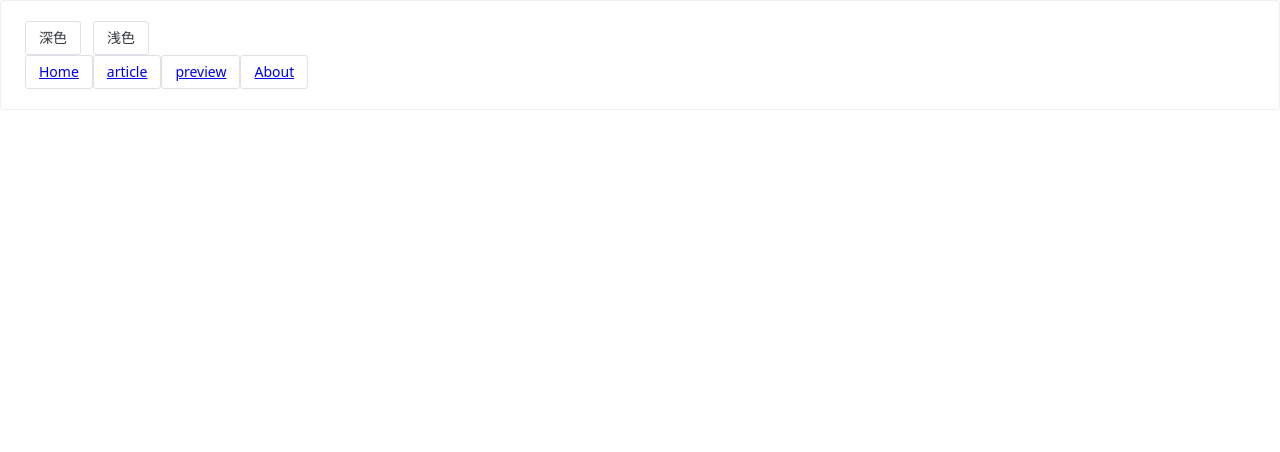
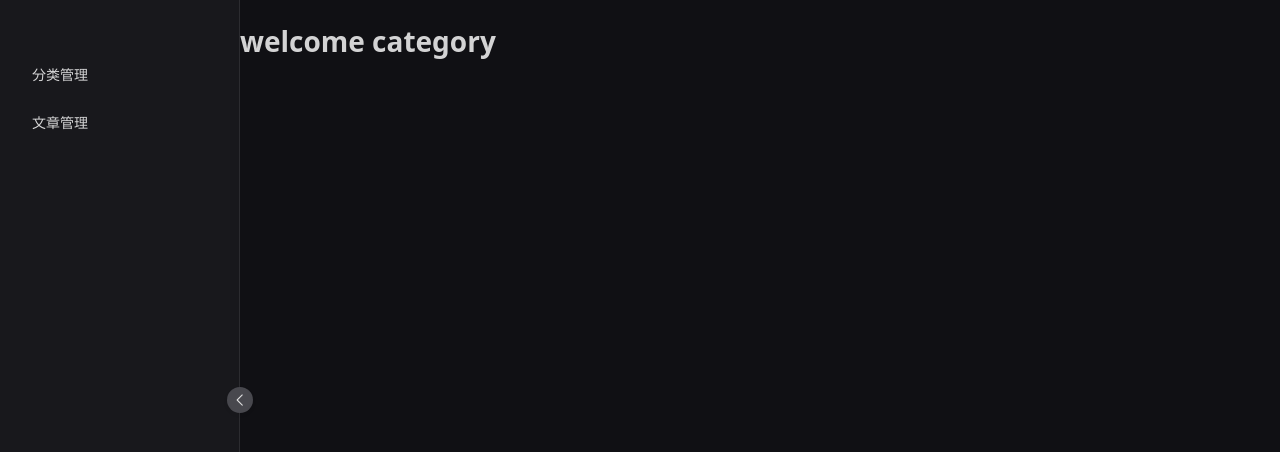
Before and after one commit to Chasers2021/super-blog, a Vue app: page /category in a window 1280 px wide. Shown: the top 452 px of the page. Built offline with nearby package versions, Linux system fonts and the light colour scheme.

Commit message:
feat: 添加菜单

```diff
--- a/src/App.vue
+++ b/src/App.vue
@@ -1,34 +1,26 @@
 
 <template>
-  <n-config-provider :theme="theme">
-    <n-card>
-      <n-space>
-        <n-button @click="theme = darkTheme">深色</n-button>
-        <n-button @click="theme = null">浅色</n-button>
-      </n-space>
-      <n-button>
-          <RouterLink to="/">Home</RouterLink>
-        </n-button>
-        <n-button>
-          <RouterLink to="/article">article</RouterLink>
-        </n-button>
-        <n-button>
-          <RouterLink to="/preview">preview</RouterLink>
-        </n-button>
-        <n-button>
-          <RouterLink to="/about">About</RouterLink>
-        </n-button>
-    </n-card>
+  <n-config-provider :theme="theme" class="config-provider">
+    <layout class="layout">
+      <router-view />
+    </layout>
+  </n-config-provider>
+</template>
 
-    <RouterView />
+<script setup lang="ts">
+  import { RouterView } from "vue-router";
+  import Layout from './layout/index.vue';
+  import { ref } from "vue";
+  import { darkTheme ,NConfigProvider } from 'naive-ui';
+  const theme = ref(darkTheme);
+</script>
 
-  </n-config-provider>
+<style lang="less" scoped>
+  .config-provider {
+    height: 100%;
 
-
-</template>
-<script setup lang="ts">
-  import { RouterLink, RouterView } from "vue-router";
-  import { ref } from "vue";
-  import { darkTheme ,NConfigProvider} from 'naive-ui';
-  const theme = ref('');
-  </script>
+    .layout {
+      height: 100%;
+    }
+  }
+</style>
--- a/src/components/HelloWorld.vue
+++ b/src/components/HelloWorld.vue
@@ -1,8 +1,8 @@
+
 <script setup lang="ts">
 defineProps<{
   msg: string
-}>()
-export default {}
+}>();
 </script>
 
 <template>
--- /dev/null
+++ b/src/layout/index.vue
@@ -0,0 +1,37 @@
+<template>
+  <n-layout has-sider>
+    <n-layout-sider
+      bordered
+      collapse-mode="width"
+      :collapsed-width="64"
+      :width="240"
+      :collapsed="collapsed"
+      show-trigger
+      @collapse="collapsed = true"
+      @expand="collapsed = false"
+    >
+      <n-menu
+        :collapsed="collapsed"
+        :collapsed-width="64"
+        :collapsed-icon-size="22"
+        :options="menus"
+      />
+    </n-layout-sider>
+    <slot />
+  </n-layout>
+</template>
+
+<script setup lang="ts">
+  import { ref, computed } from 'vue';
+  import { useRouter } from 'vue-router';
+  const router = useRouter();
+  const routes = router.getRoutes();
+  const collapsed = ref<boolean>(false);
+
+  const menus = computed(() => {
+    return routes.filter(route => route.meta).map((item) => ({
+      label: item.meta.name,
+      key: item.name
+    }));
+  });
+</script>
--- a/src/router/index.ts
+++ b/src/router/index.ts
@@ -1,60 +1,32 @@
-// import { App } from 'vue';
-import { createRouter, createWebHistory } from 'vue-router'
-import HomeView from '../views/HomeView.vue'
+import { createRouter, createWebHistory } from 'vue-router';
+const Category = () => import('@/views/category/index.vue');
 
-// //导入所有路由
-// const modules = import.meta.globEager('./modules/**/*.ts')
-// const routeModuleList: RouteRecordRaw[] = [];
-// Object.keys(modules).forEach(key=>{
-//   const mod = modules[key].default || {};
-//   const modList = Array.isArray(mod) ? [...mod] : [mod];
-//   routeModuleList.push(...modList);
-// })
-
-
-// //根节点
-// export const RootRoute: RouteRecordRaw = {
-//   path: '/',
-//   name: 'Root',
-//   redirect: PageEnum.BASE_HOME,
-//   meta: {
-//     title: 'Root',
-//   },
-// }
-// //登录路由
-// const loginRoute:RouteRecordRaw = {
-//   path:'login',
-//   name:'Login',
-//   component:()=> import('@/views/login/index.vue'),
-//   meta:{
-//     title:'登录'
-//   }
-// }
 const router = createRouter({
   history: createWebHistory(import.meta.env.BASE_URL),
   routes: [
     {
       path: '/',
-      name: 'home',
-      component: HomeView
+      name: 'root',
+      redirect: 'category'
     },
     {
-      path: '/about',
-      name: 'about',
-      component: () => import('../views/About.vue')
-    },
-    {
-      path: '/preview',
-      name: 'preview',
-      component: () => import('../views/Preview.vue')
+      path: '/category',
+      name: 'category',
+      component: Category,
+      meta: {
+        name: '分类管理'
+      }
     },
     {
       path: '/article',
       name: 'article',
-      component: () => import('@/components/editor/editor.vue')
+      component: () => import('@/components/editor/editor.vue'),
+      meta: {
+        name: '文章管理'
+      }
     },
   ]
-})
+});
 
 
-export default router
+export default router;
--- /dev/null
+++ b/src/styles/common.less
@@ -0,0 +1,5 @@
+#app,
+body,
+html {
+  height: 100%;
+}
--- a/src/views/About.vue
+++ /dev/null
@@ -1,7 +0,0 @@
-
-
-    <template>
-  <div class="about">hehe</div>
-</template>
-<script setup lang="ts">
-</script>
--- a/src/views/HomeView.vue
+++ /dev/null
@@ -1,9 +0,0 @@
-<script setup lang="ts">
-
-</script>
-
-<template>
-  <main>
-
-  </main>
-</template>
--- a/src/views/Preview.vue
+++ /dev/null
@@ -1,7 +0,0 @@
-<script setup lang="ts">
-</script>
-
-<template>
-  <main>
-  </main>
-</template>
--- /dev/null
+++ b/src/views/category/index.vue
@@ -0,0 +1,7 @@
+<template>
+  <h1>welcome category</h1>
+</template>
+
+<script setup lang="ts">
+
+</script>
```
Also changed, not shown: src/main.ts (+7 -6 lines), src/views/Article.vue (deleted, +0 -9 lines), vite.config.ts (+5 -5 lines), 1 other file (tests, documents, lock files or other folders).
